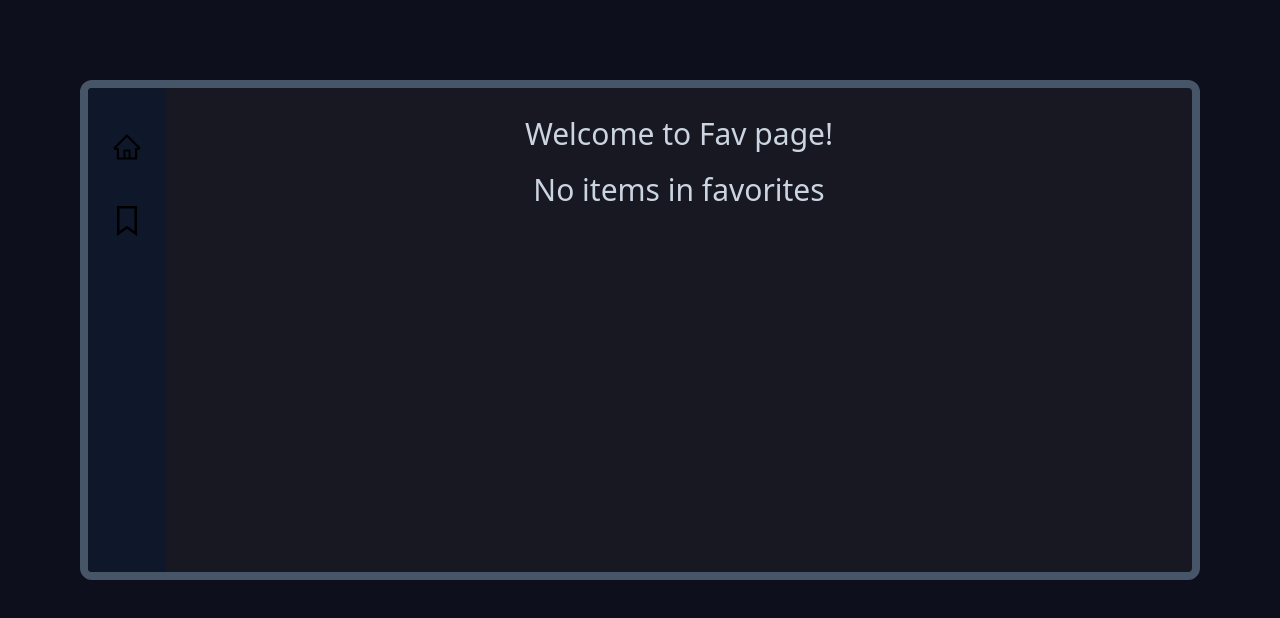
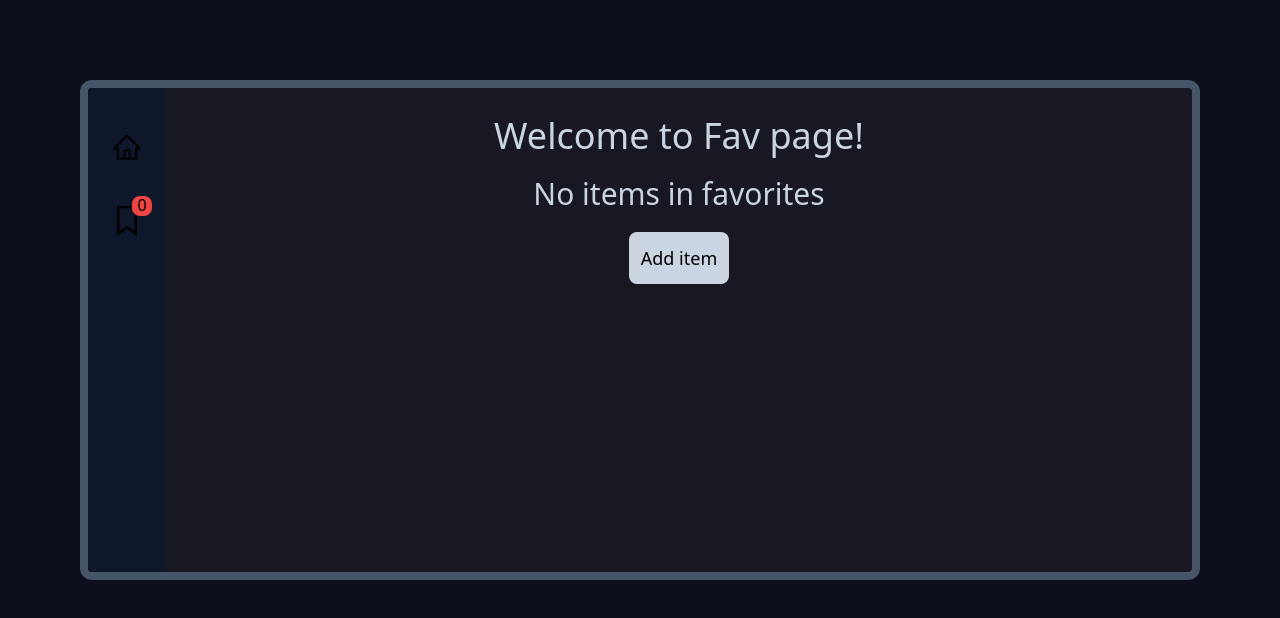
Before and after one commit to Gigi998/Endemic-frontend-task, a React (Create React App) app: page /favorites in a window 1280 px wide. Shown: the top 618 px of the page. Built offline with nearby package versions, Linux system fonts and the light colour scheme; no server answers.

Commit message:
error page and amount of favorites

```diff
--- a/src/App.tsx
+++ b/src/App.tsx
@@ -3,6 +3,7 @@ import { BrowserRouter, Routes, Route } from 'react-router-dom';
 import Layout from './components/Layout';
 import Home from './pages/Home';
 import Favorite from './pages/Favorite';
+import Error from './pages/Error';
 
 function App() {
   return (
@@ -11,6 +12,7 @@ function App() {
         <Route path="/" element={<Layout />}>
           <Route path="/" element={<Home />} />
           <Route path="/favorites" element={<Favorite />} />
+          <Route path="*" element={<Error />} />
         </Route>
       </Routes>
     </BrowserRouter>
--- a/src/components/Layout.tsx
+++ b/src/components/Layout.tsx
@@ -10,7 +10,7 @@ const Layout = () => {
     <div className="main-container flex rounded-xl border-8 border-slate-600 outline-offset-8">
       <Sidebar />
       <div className="flex-1 p-5">
-        {location.pathname !== '/favorites' && <Navbar />}
+        {location.pathname === '/' && <Navbar />}
         <Outlet />
       </div>
     </div>
--- a/src/components/Sidebar.tsx
+++ b/src/components/Sidebar.tsx
@@ -1,10 +1,15 @@
 import React from 'react';
 import { Link } from 'react-router-dom';
 import { links } from '../helpers/sidebarLinks';
+import { useCryptoContext } from '../context/appContext';
 
 const Sidebar = () => {
+  const { favoritesCrypto } = useCryptoContext();
   return (
-    <div className="w-min p-3 bg-slate-900 rounded-l">
+    <div className="w-min p-3 bg-slate-900 rounded-l relative">
+      <span className="absolute mt-24 ml-8 bg-red-500 w-5 h-5 rounded-lg flex items-center justify-center">
+        {favoritesCrypto.length}
+      </span>
       {links.map(link => {
         const { id, url, icon } = link;
         return (
--- /dev/null
+++ b/src/pages/Error.tsx
@@ -0,0 +1,15 @@
+import React from 'react';
+import { Link } from 'react-router-dom';
+
+const Error = () => {
+  return (
+    <div className="flex flex-col items-center justify-center h-full">
+      <h2 className="text-3xl text-slate-300">Sorry, page not found!</h2>
+      <Link to="/" className="bg-slate-300 text-lg p-3 rounded-lg mt-5">
+        Go to home
+      </Link>
+    </div>
+  );
+};
+
+export default Error;
--- a/src/pages/Favorite.tsx
+++ b/src/pages/Favorite.tsx
@@ -2,6 +2,7 @@ import React, { useEffect, useMemo } from 'react';
 import { useCryptoContext } from '../context/appContext';
 import Table from '../components/Table';
 import { useColumns } from '../hooks/columns';
+import { Link } from 'react-router-dom';
 
 const Favorite = () => {
   const { columns } = useColumns();
@@ -22,10 +23,13 @@ const Favorite = () => {
 
   return (
     <div className="flex flex-col items-center ">
-      <h2 className="mt-2 text-3xl text-slate-300">Welcome to Fav page!</h2>
+      <h2 className="mt-2 text-4xl text-slate-300">Welcome to Fav page!</h2>
       {favoritesCrypto.length === 0 ? (
         <>
           <h2 className="mt-5 text-3xl text-slate-300">No items in favorites</h2>
+          <Link to="/" className="bg-slate-300 text-lg p-3 rounded-lg mt-5">
+            Add item
+          </Link>
         </>
       ) : (
         <Table data={data} columns={columns} initialState={initialState} />
--- a/src/pages/Home.tsx
+++ b/src/pages/Home.tsx
@@ -1,11 +1,11 @@
-import { useMemo } from 'react';
+import { useEffect, useMemo } from 'react';
 import { useCryptoContext } from '../context/appContext';
 import Table from '../components/Table';
 import { useColumns } from '../hooks/columns';
 
 const Home = () => {
   const { columns } = useColumns();
-  const { loading, trendingCrypto, pageIndex, pageSize } = useCryptoContext();
+  const { loading, trendingCrypto, pageIndex, pageSize, setSearchTerm } = useCryptoContext();
 
   const initState = {
     pageSize: pageSize,
@@ -14,6 +14,10 @@ const Home = () => {
 
   const data = useMemo(() => [...trendingCrypto], [trendingCrypto]);
   const initialState = useMemo(() => initState, [initState]);
+
+  useEffect(() => {
+    setSearchTerm('');
+  }, []);
 
   if (loading) {
     return <div className="loading"></div>;
--- a/tsconfig.json
+++ b/tsconfig.json
@@ -9,7 +9,7 @@
     "allowJs": true,
     "skipLibCheck": true,
     "esModuleInterop": true,
-    // "noImplicitAny": false,
+    "noImplicitAny": false,
     "allowSyntheticDefaultImports": true,
     "strict": true,
     "forceConsistentCasingInFileNames": true,
```
